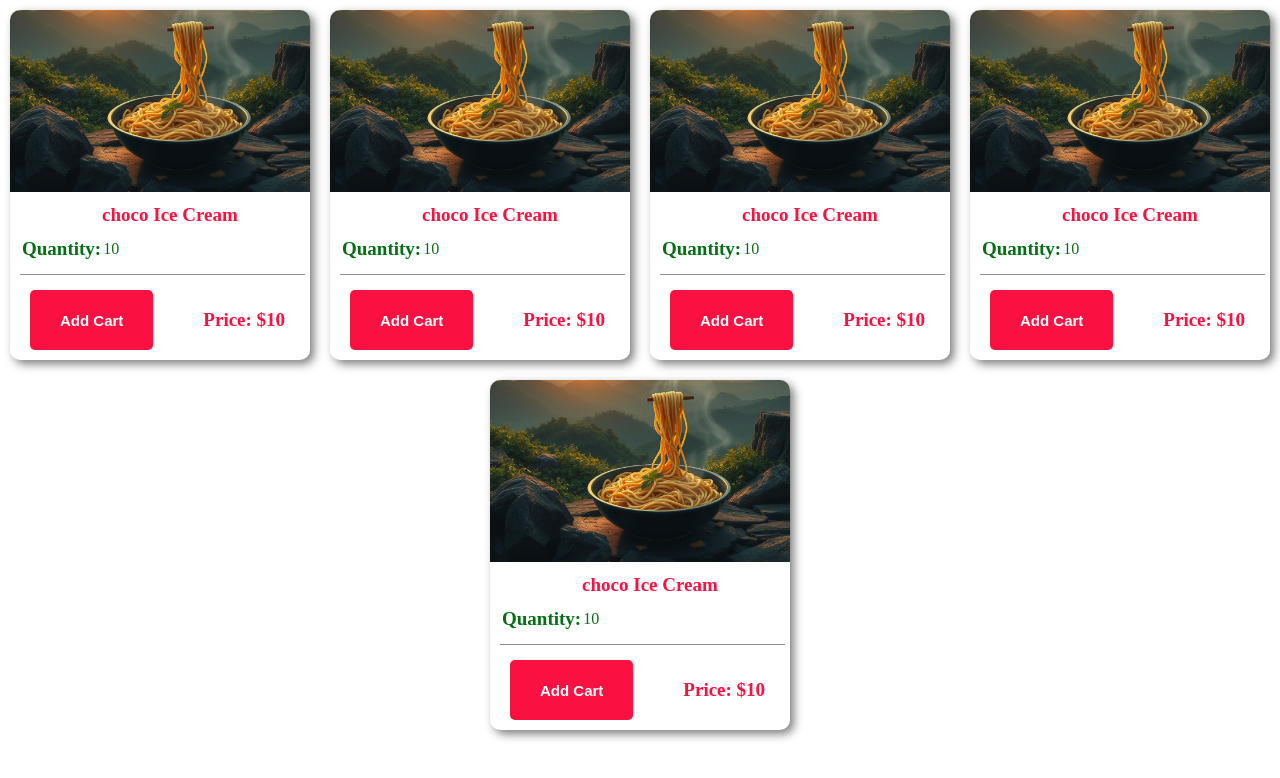
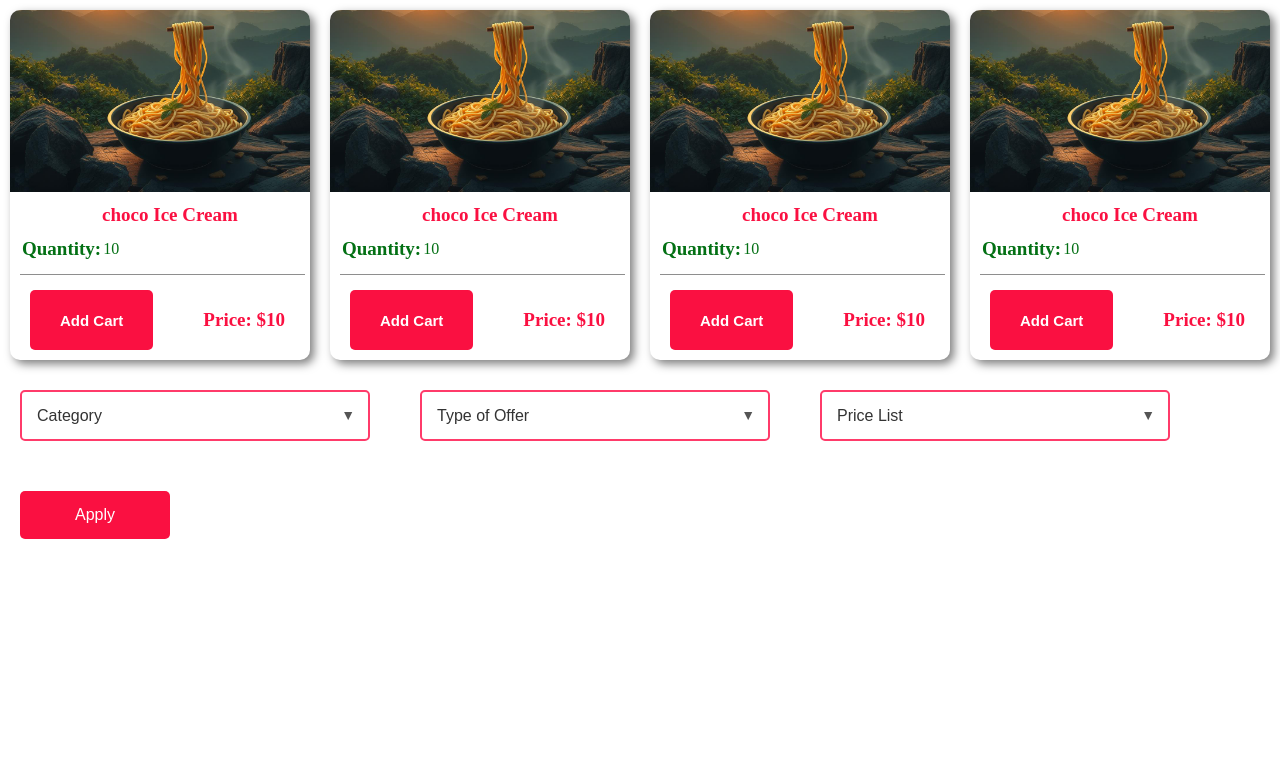
Before and after one commit to Ajay-kannan2006/MarioJuicy, a React (Vite) app in the folder frontend/: page / in a window 1280 px wide. Shown: the top 778 px of the page. Built offline with nearby package versions, Linux system fonts and the light colour scheme.

Commit message:
component filter_bar added

```diff
--- a/frontend/src/App.jsx
+++ b/frontend/src/App.jsx
@@ -1,6 +1,6 @@
 import './App.css'
 import Card from './card'
-
+import Filter_bar from './Filter_bar'
 function App() {
 
   return (
@@ -9,7 +9,7 @@ function App() {
       <Card/>
       <Card/>
       <Card/>
-      <Card/>
+      <Filter_bar/>
     </div>
 
   )
--- /dev/null
+++ b/frontend/src/Filter_bar.css
@@ -0,0 +1,74 @@
+
+.dropdown-container {
+    display: flex;
+    flex-wrap: wrap;
+    gap: 50px;
+    width: 100%;
+    padding: 20px;
+    box-sizing: border-box;
+}
+
+.dropdown {
+    position: relative;
+    width: 350px;
+    display: flex;
+}
+select {
+    padding: 15px;
+    width: 100%;
+    font-size: 16px;
+    border: 2px solid #ff3b6a;
+    border-radius: 5px;
+    background-color: white;
+    color: #333;
+    appearance: none;
+    cursor: pointer;
+    box-sizing: border-box;
+}
+
+select:focus {
+    outline: none;
+    border-color: #ff0055;
+}
+
+.dropdown::after {
+    content: '▼';
+    font-size: 14px;
+    position: absolute;
+    top: 50%;
+    right: 15px;
+    transform: translateY(-50%);
+    pointer-events: none;
+    color: #555;
+}
+
+#applyBtn {
+    padding: 15px;
+    width: 150px;
+    background-color: #FA1041;
+    border: none;
+    border-radius: 5px;
+    color: white;
+    font-size: 16px;
+    cursor: pointer;
+    transition: background-color 0.3s ease;
+}
+
+#applyBtn:hover {
+    background-color: #ff0055;
+}
+
+#applyBtn:active {
+    transform: scale(0.98);
+}
+select option {
+    color: #333;
+}
+
+select option:nth-child(0):hover {
+    background-color: #ff0055;
+}
+
+select:focus {
+    background-color: white;
+}
--- /dev/null
+++ b/frontend/src/Filter_bar.jsx
@@ -0,0 +1,49 @@
+import React, { useState } from 'react';
+import './Filter_bar.css';
+
+function Filter_bar() {
+  const [category, setCategory] = useState('');
+  const [offerType, setOfferType] = useState('');
+  const [priceList, setPriceList] = useState('');
+
+
+  const handleApply = () => {
+    console.log(`Category: ${category}, Offer Type: ${offerType}, Price List: ${priceList}`);
+  };
+
+  return (
+    <div>
+      <div className="dropdown-container" name="dropdown-container" id="dropdown-container">
+        <div className="dropdown" id="dcategory">
+          <select id="category" value={category} onChange={(e) => setCategory(e.target.value)}>
+            <option value="">Category</option>
+            <option value="drinks" id="op">Drinks</option>
+            <option value="snacks" id="op">Snacks</option>
+            <option value="meals" id="op">Meals</option>
+          </select>
+        </div>
+
+        <div className="dropdown" id="doffers">
+          <select id="type-of-offer" value={offerType} onChange={(e) => setOfferType(e.target.value)}>
+            <option value="">Type of Offer</option>
+            <option value="discount">Discount</option>
+            <option value="cashback">Cashback</option>
+            <option value="buy1get1">Buy 1 Get 1</option>
+          </select>
+        </div>
+
+        <div className="dropdown" id="dprice">
+          <select id="price-list" value={priceList} onChange={(e) => setPriceList(e.target.value)}>
+            <option value="">Price List</option>
+            <option value="low">Low to High</option>
+            <option value="high">High to Low</option>
+          </select>
+        </div>
+
+        <button id="applyBtn" onClick={handleApply}>Apply</button>
+      </div>
+    </div>
+  );
+}
+
+export default Filter_bar;
```
